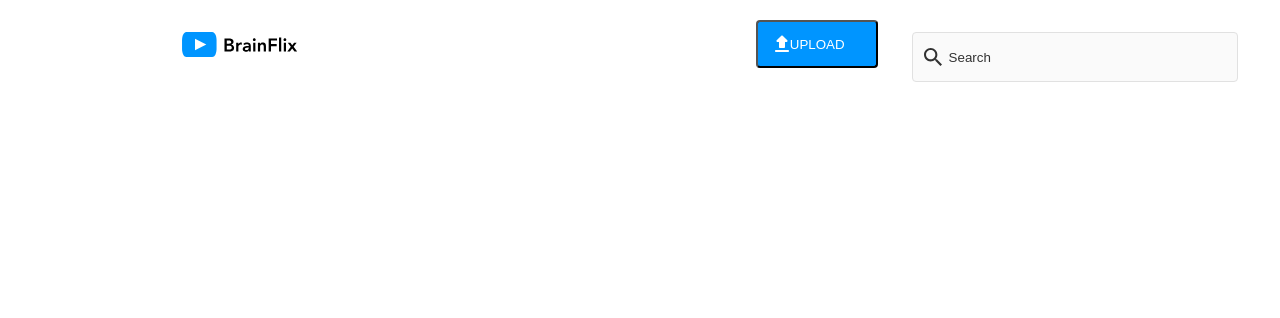
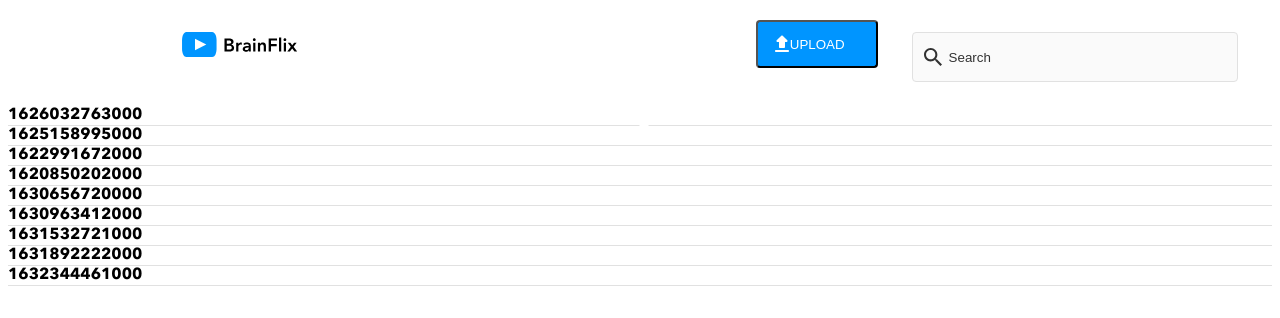
Before and after one commit to AlirezaEntessari/alireza-entessari-brainflix, a React (Create React App) app: page / in a window 1280 px wide. Shown: the top 318 px of the page. Built offline with nearby package versions, Linux system fonts and the light colour scheme.

Commit message:
try to map comment data

```diff
--- a/src/App.js
+++ b/src/App.js
@@ -1,11 +1,13 @@
 // import './App.css';
 import Header from './components/Header/Header';
+import { CommentList } from './components/Comment-List/CommentList';
 
 
 function App() {
   return (
     <div className="App">
       <Header/>
+      <CommentList/>
     </div>
   );
 }
--- /dev/null
+++ b/src/components/Comment-List/CommentList.js
@@ -0,0 +1,20 @@
+import { Comment } from "../Comment/Comment";
+import commentData from "../../data/Data/video-details.json"
+
+export const CommentList = () => {
+    return (
+        <>
+            {commentData.map(comment => {
+                return (
+                    <Comment
+                        key={comment.id}
+                        name={comment.name}
+                        timestamp={comment.timestamp}
+                    />
+                )
+            })}
+
+
+        </>
+    )
+}
--- a/src/components/Comment/Comment.js
+++ b/src/components/Comment/Comment.js
@@ -0,0 +1,15 @@
+import './Comment.scss'
+
+const Comment = ( { name, comment, timestamp } ) => {
+    return (
+
+        <div className="comment">
+            <div className="comment__name">{ name }</div>
+            <div className="comment__comment">{ comment }</div>
+            <div className="comment__timestamp">{ timestamp }</div>
+        </div>
+
+    )
+}
+
+export { Comment };
--- a/src/components/Comment/Comment.scss
+++ b/src/components/Comment/Comment.scss
@@ -0,0 +1,3 @@
+.comment {
+    border-bottom: 1px solid #E1E1E1;
+}
```
Also changed, not shown: src/components/Comment-List/CommentList.scss (added).
